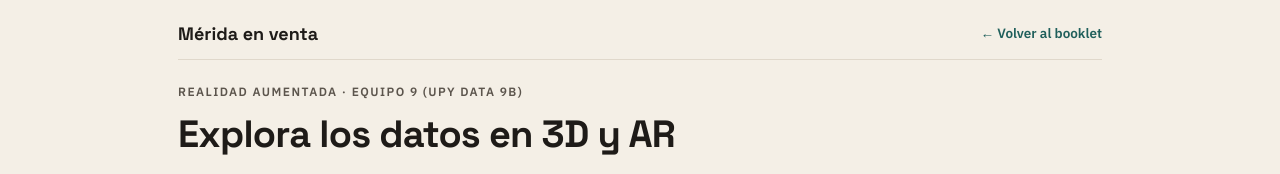
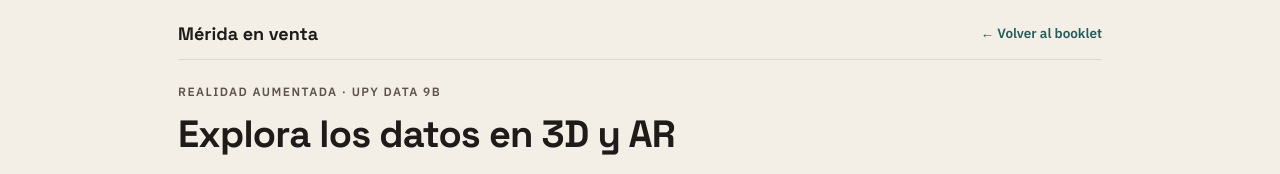
Before and after one commit to BradRobles/M-rida-for-Sale, a plain HTML site: page booklet/ar/index.html in a window 1280 px wide. Shown: the top 174 px of the page. Drawn offline with Linux system fonts and the light colour scheme; some packages are replaced by stand-ins of ours; a script that the page names is missing.

Commit message:
Quitar mención de Equipo 9 en visor AR y título del booklet

```diff
--- a/booklet/ar/index.html
+++ b/booklet/ar/index.html
@@ -82,7 +82,7 @@
       <a class="back" href="../index.html">← Volver al booklet</a>
     </header>
 
-    <span class="eyebrow">Realidad Aumentada · Equipo 9 (UPY Data 9B)</span>
+    <span class="eyebrow">Realidad Aumentada · UPY Data 9B</span>
     <h1>Explora los datos en 3D y AR</h1>
 
     <div class="tabs" role="tablist">
```
Also changed, not shown: booklet/index.html (+1 -1 lines).
